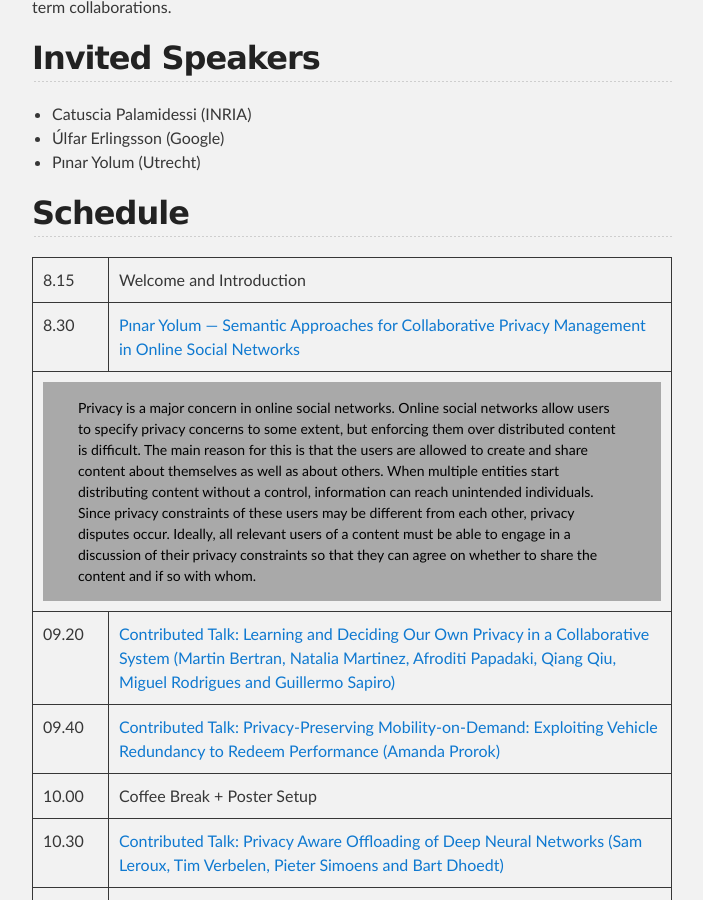
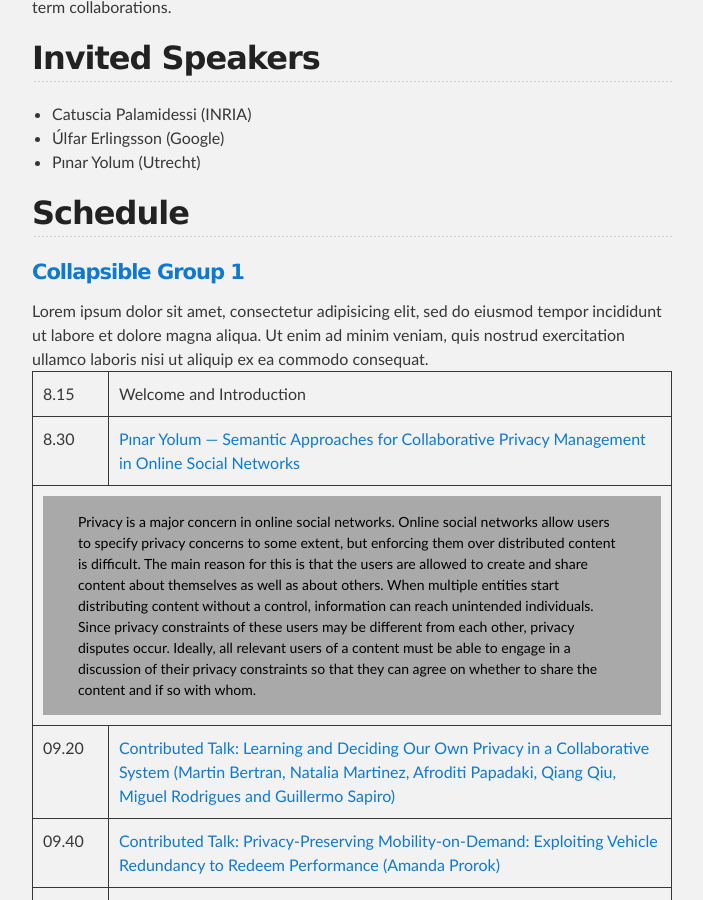
Before and after one commit to pimlai/PIMLAI18, a Jekyll site: the page built from index.md, in a window 1280 px wide and 900 px high, scrolled down 860 px. Shown: the whole window, without its empty margins (288-991 px from the left). Built offline with Jekyll 4.4.1, drawn with Linux system fonts in a browser that asks for light colours; our own code applies the rules of GitHub Pages for plain Markdown files.

Commit message:
abstract

```diff
--- a/index.md
+++ b/index.md
@@ -46,6 +46,20 @@
 </tr>
 <tr>
 <td>8.30</td>
+<div class="panel panel-default">
+<div class="panel-heading">
+  <h4 class="panel-title">
+    <a data-toggle="collapse" data-parent="#accordion" href="#collapse1">
+    Collapsible Group 1</a>
+  </h4>
+</div>
+<div id="collapse1" class="panel-collapse collapse in">
+  <div class="panel-body">Lorem ipsum dolor sit amet, consectetur adipisicing elit,
+  sed do eiusmod tempor incididunt ut labore et dolore magna aliqua. Ut enim ad
+  minim veniam, quis nostrud exercitation ullamco laboris nisi ut aliquip ex ea
+  commodo consequat.</div>
+</div>
+</div>
 <td><a href="#tabs1" data-toggle="collapse">Pınar Yolum &mdash; Semantic Approaches for Collaborative Privacy Management in Online Social Networks</a></td>
 </tr>
 <tr>
```
